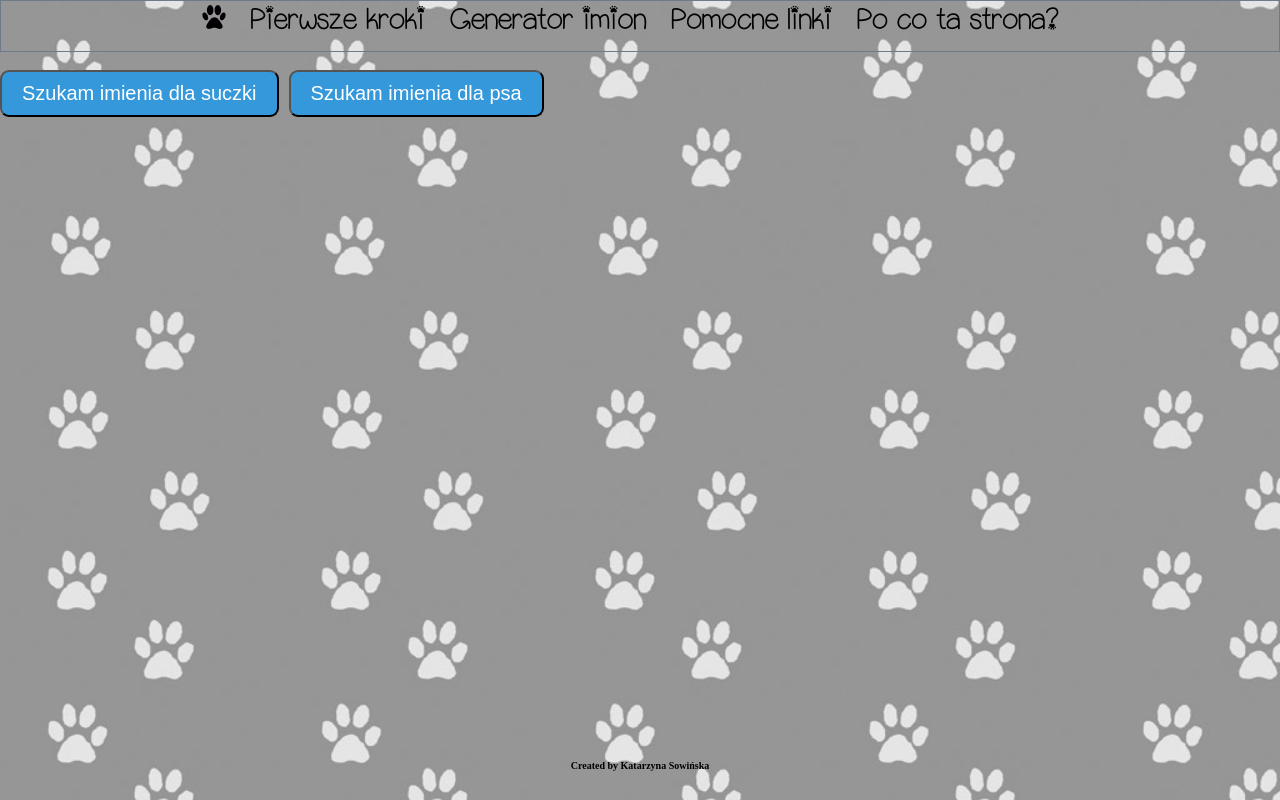
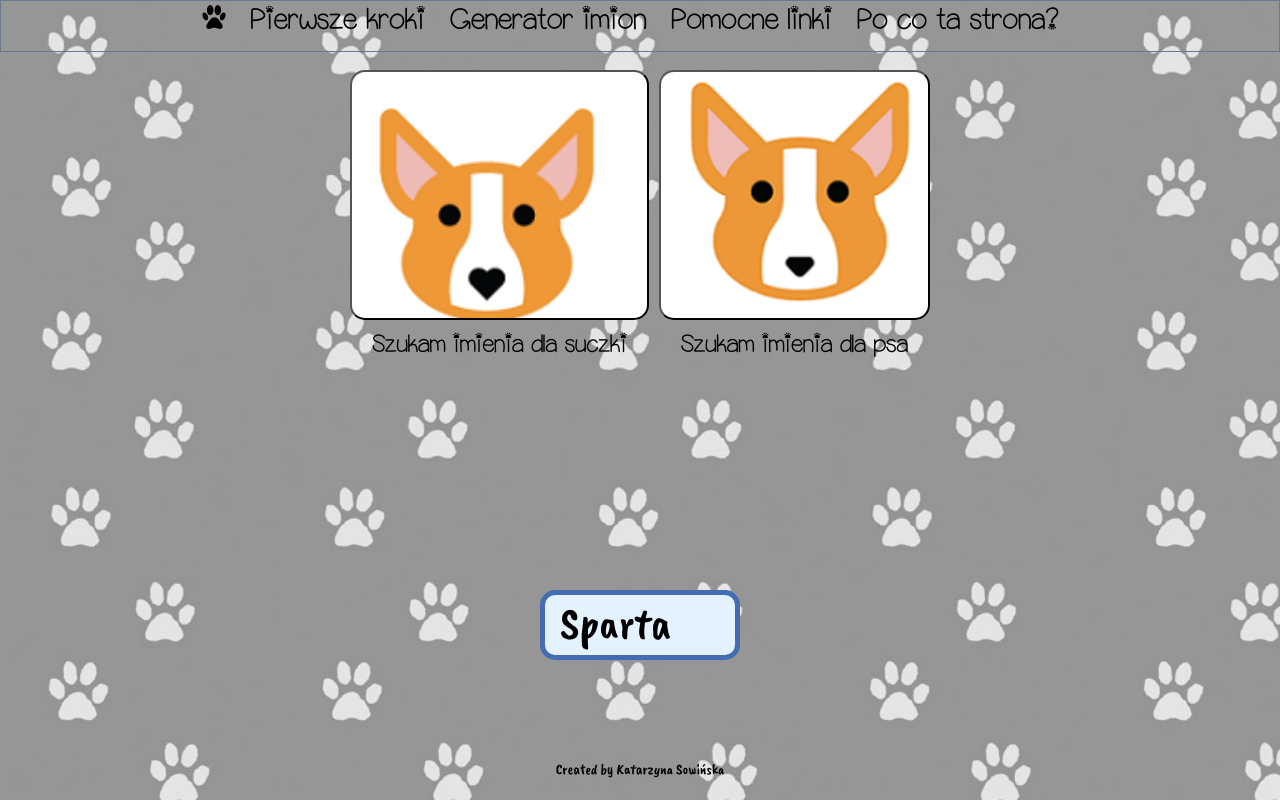
Before and after one commit to KSowinska/Adoptuj-psiaka, a website: page generator.html in a window 1280 px wide. Both pictures are taken after a click on the button "Szukam imienia dla suczki". Drawn offline with nearby package versions, Linux system fonts and the light colour scheme.

Commit message:
generator

```diff
--- a/generator.html
+++ b/generator.html
@@ -9,8 +9,6 @@
 	<script src="https://code.jquery.com/jquery-3.1.1.js"
 	integrity="sha256-16cdPddA6VdVInumRGo6IbivbERE8p7CQR3HzTBuELA="
 	crossorigin="anonymous"></script>
-
-
 	<script src="js/app.js"></script>
 	<script src="js/responsiveslides.js"></script>
 	<script src="js/responsiveslides.min.js"></script>
@@ -44,12 +42,12 @@
 		<div class="container">
 
 
-			<article>
-				<div class="generator">
+			<article class="articleGenerator">
+				<div class="div-generator">
 					<!--generator -->
 
-					<button id="female">Szukam imienia dla suczki</button>
-					<button id="male">Szukam imienia dla psa</button>
+					<button id="female"> <p>Szukam imienia dla suczki </p></button>
+					<button id="male"> <p> Szukam imienia dla psa </p> </button>
 				</div>
 
 
@@ -62,11 +60,12 @@
 
 
 
-	<footer>
-		<div class="container">
-			<p>Created by Katarzyna Sowińska</p>
-		</div>
-	</footer>
+	<div class="container">
+		<footer>
+			<p>Created by  <a href="https://github.com/KSowinska" target="_blank"> Katarzyna Sowińska </a> </p>
+		</footer>
+	</div>
+
 
 </body>
 </html>
--- a/js/app.js
+++ b/js/app.js
@@ -1,5 +1,5 @@
 $(function() {
-
+	//slider
 
 	$(".rslides").responsiveSlides({
 
@@ -13,82 +13,54 @@ $(function() {
 	});
 
 
+//generator imion
+
+var sheButton = $(".div-generator").find("#female");
+var heButton = $(".div-generator").find("#male");
 
 
 
+var femaleArray = [  "Afryka",  "Aida",  "Alfa", "Ambra", "Amanda", "Andzia",  "Aria", "Atena", "Aura", "Azja", "Bajka" , "Balbina", "Beksa", "Bella",  "Beta", "Beza", "Bianka", "Birka", "Bierka", "Blanka", "Bona",  "Borówka", "Bójka", "Bramka", "Brenda", "Bryza", "Buba", "Bunia", "Burza", "Busia" , "Madam",
+"Armia",  "Awaria",  "Basta",  "Czili", "Mafia",  "Era", "Furia",  "Gama",  "Horka",  "Iryda",  "Narewka",  "Sparta",   "Teba",  "Xara", "Xena",  "Eta",  "Etna",  "Fuga", "Furia",  "Gama",   "Hera", "Horka",  "Kara",  "Kartagina",  "Kobra",  "Ksena", "Leda", "Magnolia", "Mona", "Petra", "Sparta",  "Teba",  "Uza",  "Kaja", "Kalka", "Kama", "Karma", "Karo", "Kawa", "Kita", "Kiwi", "Kleo",  "Klimka",  "Kobra", "Koka", "Kora", "Korka", "Korsa", "Kosa"];
+var maleArray = [ "Agat", "Afro", "Ajaks", "Akryl", "Alf", "Alik",  "Amant", "Amor", "Antek", "Aramis", "Ares", "Argus", "Atos", "Apsik",  "Aron", "Asfalt", "Raf",  "Rik",  "Robin",  "Rudi", "Skip",  "Snoopy",  "Szogun", "Tarzan",  "Tedi", "Tolek", "Tutuś",  "Wifi",  "Wigor",  "Wycior",  "Yogi",   "Cezar",  "Dark",  "Diablo",  "Disel", "Fidel",  "Hunter",  "Koks",  "Lester",    "Portos",  "Thor",  "Turbo", "Figo", "Tajfun", "Toffi",
+"Macho", "Mad",	"Madox", "Madras", "Majlo", "Major","Makao", "Makbet","Mako","Maks","Makumba"
+];
 
 
-
-//slider
-
-/*
-function slider() {
-	//var nextBtn = $("#nextPicture");
-	//var prevBtn = $("#prevPicture");
-	var liAll = $(".slider").find("li");
-	var number = $(".slider").find("img").index(0);
-	var width1 = liAll.first().width();
-	var images = $(".slider").find("img");
-	var imagesNumber = images.length;
-	var ul = $(".slider").find("ul");
-	var cloneLi1 = liAll.first().clone()
-	var cloneLi7 = liAll.last().clone()
-
-	cloneLi1.appendTo(ul);
-
-	cloneLi7.prependTo(ul);
+var articleG = $(".articleGenerator");
+var randomIndexFemale = Math.round(Math.random() * femaleArray.length -1);
+var randomIndexMale = Math.round(Math.random() * maleArray.length -1 );
 
 
-	//console.log(nextBtn,prevBtn,liAll,number,width1,imagesNumber,images,ul);
-	//console.log(cloneLi1, cloneLi7);
+		//przycisk male
+		heButton.on("click", function(){
+			var randomIndexMale = Math.round(Math.random() * maleArray.length -1 );
+			if($('#dogname').length != 0){
+
+				$('#dogname').text(maleArray[randomIndexMale]);
+			} else {
+
+				var newDivMale = $("<div>", {id: "dogname"});
+				$(".articleGenerator").append(newDivMale);
+				newDivMale.text(maleArray[randomIndexMale]);
+			}
 
 
-
-ul.css("left", "-="+width1+ "px"); //żeby nie widzieć klona ostatniego przesuwam
-//calą listę w prawo
-
-nextBtn.on("click", function(){
-	number++
-	//console.log("klikam next ");
-	ul.animate ({
-		"left": "-="+width1+"px"
-	}, function() {
-
-		if (number -2 >= liAll.length - 2) {
-			number = 0;
-			ul.css("left", - width1 + "px");
-		}
-	})
+		})
 
 
+		//przycisk female
+		sheButton.on("click", function(){
+			var randomIndexFemale = Math.round(Math.random() * femaleArray.length -1);
+			if($('#dogname').length != 0){
+				$('#dogname').text(femaleArray[randomIndexFemale]);
+			}else{
 
-});
-
-prevBtn.on("click", function(){
-	number--
-
-	//console.log("klikam prev ");
-	ul.animate ({
-		"left": "+="+width1+"px"
-	}, function() {
-
-		if (number <=-1) {
-			number = liAll.length -1;
-			ul.css("left", (width1*imagesNumber)*-1);
-		}
-	})
-
-
-
-});
-
-
-};
-
-slider();
-
-
-*/
+				var newDivFemale = $("<div>", {id: "dogname"});
+				$(".articleGenerator").append(newDivFemale);
+				newDivFemale.text(femaleArray[randomIndexFemale]);
+			}
+		})
 
 
 
@@ -97,4 +69,11 @@ slider();
 
 
 
-});
+
+
+
+
+
+
+
+	});
--- a/scss/_variable.scss
+++ b/scss/_variable.scss
@@ -17,12 +17,15 @@ $main_font:  'Caveat Brush', cursive;
 
 
 @mixin nameGeneratorbutton {
-	-webkit-border-radius: 9;
-	-moz-border-radius: 9;
-	border-radius: 9px;
-	color: #ffffff;
+	-webkit-border-radius: 15;
+	-moz-border-radius: 15;
+	border-radius: 15px;
+	color: black;
 	font-size: 20px;
-	background: #3498db;
+
+	background: #2574A9;
 	padding: 10px 20px 10px 20px;
 	text-decoration: none;
+	height: 250px;
+	weight: 270px;
 }
--- a/scss/style.scss
+++ b/scss/style.scss
@@ -19,7 +19,7 @@ section {
 
 body {
 
-	background-image: url("../images/My Dog Paws.jpg");
+	background-image: url("/images/My Dog Paws.jpg");
 	background-size: cover;
 	background-position: center;
 	position: relative;
@@ -71,7 +71,7 @@ body {
 .dogImg {
 	width: 32px;
 	height: 32px;
-	background-image: url("../images/dog.png");
+	background-image: url("/images/dog.png");
 	position: absolute;
 	z-index:2;
 	margin-left: 220px;
@@ -81,7 +81,7 @@ body {
 .dogImg2 {
 	width: 32px;
 	height: 32px;
-	background-image: url("../images/dog.png");
+	background-image: url("/images/dog.png");
 	position: absolute;
 	z-index:2;
 	margin-left: 1270px;
@@ -134,17 +134,26 @@ h2 {
 
 footer {
 
-	font-size: 10px;
-	font-weight: bold;
+	font-size: 15px;
+
 	position:fixed;
 	width: 100%;
 	padding-top: 20px;
 	color: black;
 	height: 60px;
-
+	text-decoration: none;
 	bottom: 0;
 	text-align: center;
+	font-family: $main_font;
 
+	a {
+		color: black;
+		text-decoration: none;
+	}
+
+	a:hover {
+		color: #DB0A5B;
+	}
 
 }
 
@@ -157,7 +166,7 @@ footer {
 }
 //pomocne linki
 .list {
-
+	display: flex;
 	text-align: center;
 	width: 790px;
 	height: auto;
@@ -191,6 +200,7 @@ footer {
 .link {
 	list-style-type: none;
 	line-height: 35px;
+
 }
 
 #collage {
@@ -262,45 +272,82 @@ footer {
 
 //generator
 
-.generator {
+.articleGenerator {
+	display: flex;
+	flex-direction: column;
+	justify-content: center;
+	align-items: center;
+}
+
+.div-generator {
 	min-height: 100%;
 	//margin: 0 auto;
 	display: flex;
+	justify-content: center;
+	flex-wrap: wrap;
 
 }
 
 #female {
 	display: flex;
-	justify-content: center;
-	align-items: center;
 	margin-top: 70px;
 	margin-right: 10px;
 	@include nameGeneratorbutton ;
+	background-image: url("/images/she.png");
+	background-size: cover;
+	background-position: center;
+	font-family: puppybelliesmedium, Tahoma, Arial;
+	font-size: 25px;
+}
+
+
+#female:hover {
+
+	text-decoration: none;
+
+	width: 290px;
+}
+
+#dogname {
+	width: 200px;
+	height: 70px;
+	color: black;
+	margin-top: 270px;
+	font-size: 45px;
+	display: flex;
+	border-radius: 15px;
+	border: 5px solid #446CB3;
+	background-color: #E4F1FE;
+	text-align: center;
+	padding-left: 15px;
 
 }
 
 
-#female:hover {
-	background: #3cb0fd;
+
+#male {
+	display: flex;
+
+	margin-top: 70px;
+	@include nameGeneratorbutton ;
+	background-image: url("/images/he.png");
+	background-size: cover;
+	background-position: center;
+	font-family: puppybelliesmedium, Tahoma, Arial;
+	font-size: 25px;
+}
+
+#male:hover {
+
+	width: 280px;
 	text-decoration: none;
 }
 
-
-#male {
-	display: flex;
-	justify-content: center;
-	align-items: center;
-	margin-top: 70px;
-	@include nameGeneratorbutton ;
-
+.div-generator p {
+	margin-top: 250px;
+	display: inline-block;
 
 }
-
-#male:hover {
-	background: #3cb0fd;
-	text-decoration: none;
-}
-
 
 .rslides {
 	position: relative;
```
Also changed, not shown: index.html (+9 -9 lines), linki.html (+1 -5 lines), po-co.html (+1 -5 lines), css/style.css, images/he.png (added), images/she.png (added).
